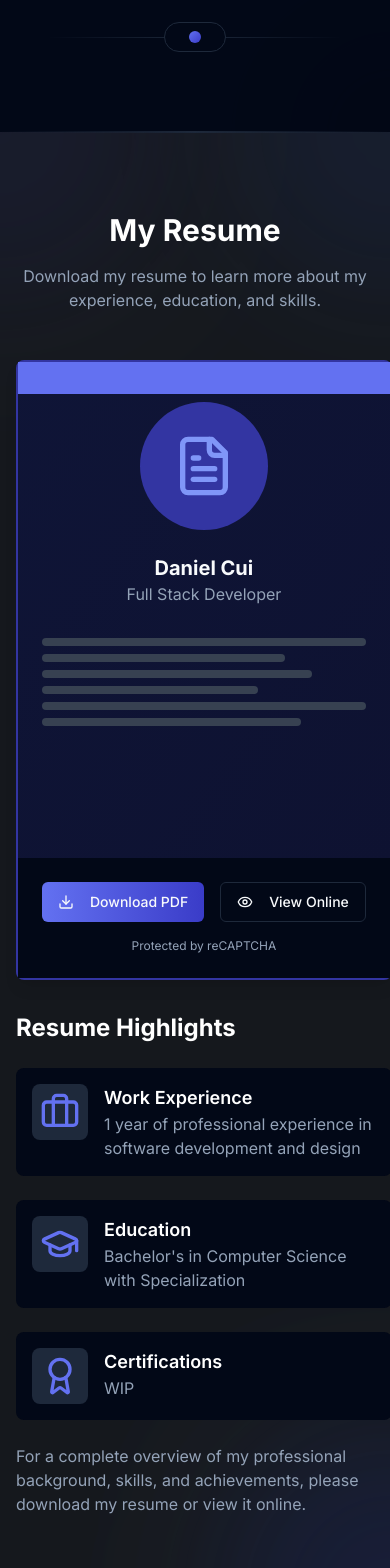
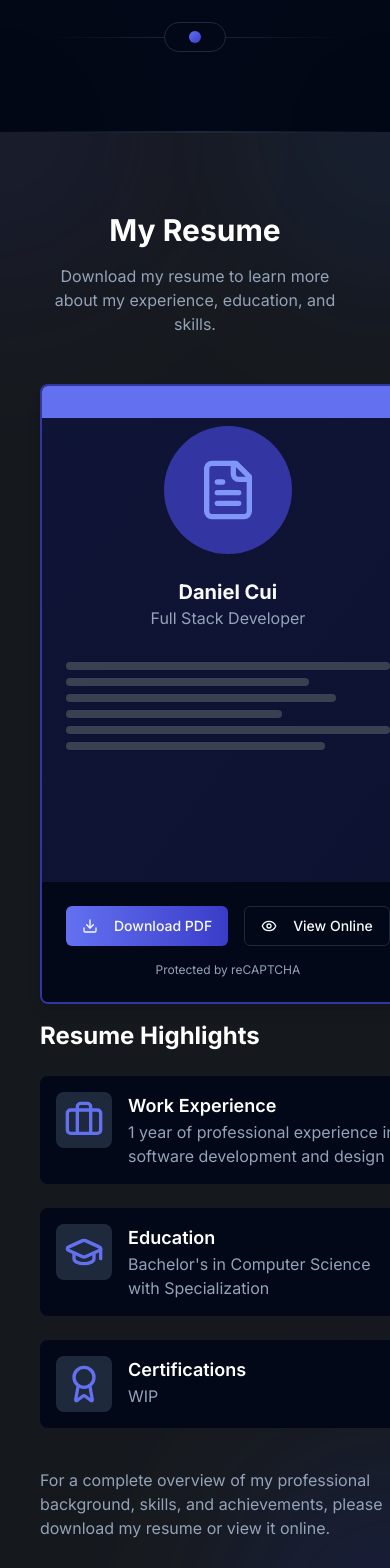
Before and after one commit to YuHuaiCui/portfolio, a Next.js app: page / in a window 390 px wide. Shown: the part 6900-8468 px from the top of the page. Built offline with nearby package versions, Linux system fonts and the light colour scheme.

Commit message:
Fix resume section centering on mobile

```diff
--- a/components/resume.tsx
+++ b/components/resume.tsx
@@ -12,9 +12,15 @@ export default function Resume() {
   const [isDownloading, setIsDownloading] = useState(false)
   const { toast } = useToast()
 
+  // Animation variants
   const containerVariants = {
     hidden: { opacity: 0 },
-    visible: { opacity: 1, transition: { staggerChildren: 0.2 } },
+    visible: {
+      opacity: 1,
+      transition: {
+        staggerChildren: 0.2,
+      },
+    },
   }
 
   const itemVariants = {
@@ -22,6 +28,7 @@ export default function Resume() {
     visible: { opacity: 1, y: 0, transition: { duration: 0.5 } },
   }
 
+  // Resume highlights data
   const resumeHighlights = [
     {
       icon: <Briefcase className="h-10 w-10 text-royal-500" />,
@@ -42,12 +49,13 @@ export default function Resume() {
 
   const handleDownload = async () => {
     setIsDownloading(true)
+
     try {
-      const link = document.createElement("a")
-      link.href = "/api/download"
-      link.download = "DanielCui_Resume.pdf"
-      link.click()
-    } catch {
+      const link = document.createElement("a");
+      link.href = "/api/download" ;
+      link.download = "DanielCui_Resume.pdf";
+      link.click();
+    } catch (error) {
       toast({
         title: "Download Failed",
         description: "An unexpected error occurred. Please try again.",
@@ -59,16 +67,15 @@ export default function Resume() {
   }
 
   return (
-    <section id="resume" className="py-20 px-4 sm:px-6 lg:px-8 bg-muted/30 relative overflow-x-hidden">
-      {/* Top divider */}
-      <div className="absolute top-0 left-0 w-full h-px bg-gradient-to-r from-transparent via-border to-transparent" />
+    <section id="resume" className="py-20 px-2 sm:px-4 bg-muted/30 relative">
+      {/* Simple top border/divider */}
+      <div className="absolute top-0 left-0 w-full h-px bg-gradient-to-r from-transparent via-border to-transparent"></div>
 
-      {/* Decorative backgrounds */}
-      <div className="absolute -top-40 -left-40 w-80 h-80 bg-royal-200 dark:bg-royal-900 rounded-full mix-blend-multiply filter blur-3xl opacity-20" />
-      <div className="absolute -bottom-40 -right-40 w-80 h-80 bg-blue-200 dark:bg-blue-900 rounded-full mix-blend-multiply filter blur-3xl opacity-20" />
+      {/* Background decorations */}
+      <div className="absolute -top-40 -left-40 w-80 h-80 bg-royal-200 dark:bg-royal-900 rounded-full mix-blend-multiply filter blur-3xl opacity-20"></div>
+      <div className="absolute -bottom-40 -right-40 w-80 h-80 bg-blue-200 dark:bg-blue-900 rounded-full mix-blend-multiply filter blur-3xl opacity-20"></div>
 
-      <div className="mx-auto w-full max-w-5xl relative z-10">
-        {/* Header */}
+      <div className="container mx-auto max-w-5xl relative z-10">
         <motion.div
           className="text-center mb-12"
           initial={{ opacity: 0, y: -20 }}
@@ -82,18 +89,18 @@ export default function Resume() {
           </p>
         </motion.div>
 
-        <div className="grid md:grid-cols-2 gap-8 items-start">
-          {/* Left: Preview Card */}
+        <div className="grid md:grid-cols-2 gap-4 md:gap-8 items-center">
+          {/* Left side - Resume preview card */}
           <motion.div
-            className="flex flex-col items-center"
+            className="flex flex-col items-center w-full"
             initial={{ opacity: 0, x: -50 }}
             whileInView={{ opacity: 1, x: 0 }}
             viewport={{ once: true }}
             transition={{ duration: 0.5 }}
           >
-            <Card className="w-full sm:max-w-md border-2 border-royal-200 dark:border-royal-800 shadow-lg">
-              <div className="relative aspect-[3/4] bg-gradient-to-br from-royal-50 to-royal-100 dark:from-royal-900/30 dark:to-royal-950/50 p-6">
-                <div className="absolute top-0 left-0 w-full h-8 bg-royal-500" />
+            <Card className="w-full max-w-md mx-auto overflow-hidden border-2 border-royal-200 dark:border-royal-800 shadow-lg">
+              <div className="relative aspect-[3/4] w-full bg-gradient-to-br from-royal-50 to-royal-100 dark:from-royal-900/30 dark:to-royal-950/50 p-6">
+                <div className="absolute top-0 left-0 w-full h-8 bg-royal-500"></div>
                 <div className="mt-4">
                   <div className="w-32 h-32 mx-auto rounded-full bg-royal-200 dark:bg-royal-800 mb-4 flex items-center justify-center">
                     <FileText className="h-16 w-16 text-royal-600 dark:text-royal-400" />
@@ -103,12 +110,12 @@ export default function Resume() {
                     <p className="text-muted-foreground">Full Stack Developer</p>
                   </div>
                   <div className="mt-8 space-y-2 text-sm">
-                    <div className="h-2 bg-gray-300 dark:bg-gray-700 rounded w-full" />
-                    <div className="h-2 bg-gray-300 dark:bg-gray-700 rounded w-3/4" />
-                    <div className="h-2 bg-gray-300 dark:bg-gray-700 rounded w-5/6" />
-                    <div className="h-2 bg-gray-300 dark:bg-gray-700 rounded w-2/3" />
-                    <div className="h-2 bg-gray-300 dark:bg-gray-700 rounded w-full" />
-                    <div className="h-2 bg-gray-300 dark:bg-gray-700 rounded w-4/5" />
+                    <div className="h-2 bg-gray-300 dark:bg-gray-700 rounded w-full"></div>
+                    <div className="h-2 bg-gray-300 dark:bg-gray-700 rounded w-3/4"></div>
+                    <div className="h-2 bg-gray-300 dark:bg-gray-700 rounded w-5/6"></div>
+                    <div className="h-2 bg-gray-300 dark:bg-gray-700 rounded w-2/3"></div>
+                    <div className="h-2 bg-gray-300 dark:bg-gray-700 rounded w-full"></div>
+                    <div className="h-2 bg-gray-300 dark:bg-gray-700 rounded w-4/5"></div>
                   </div>
                 </div>
               </div>
@@ -117,11 +124,18 @@ export default function Resume() {
                   <Button
                     onClick={handleDownload}
                     disabled={isDownloading}
-                    className="bg-gradient-to-r from-royal-500 to-royal-700 hover:from-royal-600 hover:to-royal-800 border-0 transition-all duration-300 hover:scale-105 hover:shadow-md hover:shadow-royal-500/20 dark:hover:shadow-royal-700/20 relative overflow-hidden group"
+                    className="bg-gradient-to-r from-royal-500 to-royal-700 hover:from-royal-600 hover:to-royal-800 border-0
+  transition-all duration-300 hover:scale-105 hover:shadow-md hover:shadow-royal-500/20
+  dark:hover:shadow-royal-700/20 relative overflow-hidden group"
                   >
-                    <span className="absolute inset-0 w-full h-full bg-gradient-to-r from-royal-400/0 via-white/10 to-royal-400/0 transform -translate-x-full group-hover:translate-x-full transition-transform duration-700 ease-in-out" />
+                    <span
+                      className="absolute inset-0 w-full h-full bg-gradient-to-r from-royal-400/0 via-white/10 to-royal-400/0
+      transform -translate-x-full group-hover:translate-x-full transition-transform duration-700 ease-in-out"
+                    ></span>
                     {isDownloading ? (
-                      <Loader2 className="mr-2 h-4 w-4 animate-spin" />
+                      <>
+                        <Loader2 className="mr-2 h-4 w-4 animate-spin" />
+                      </>
                     ) : (
                       <>
                         <Download className="mr-2 h-4 w-4 transition-transform group-hover:rotate-12 duration-200" />
@@ -132,7 +146,8 @@ export default function Resume() {
                   <Button
                     asChild
                     variant="outline"
-                    className="transition-all duration-300 hover:scale-105 hover:bg-background/80 hover:border-royal-300 dark:hover:border-royal-700 group"
+                    className="transition-all duration-300 hover:scale-105 hover:bg-background/80 hover:border-royal-300
+  dark:hover:border-royal-700 group"
                   >
                     <Link href="/DanielCui_Resume.pdf" target="_blank" rel="noopener noreferrer">
                       <Eye className="mr-2 h-4 w-4 transition-transform group-hover:rotate-12 duration-200" />
@@ -145,7 +160,7 @@ export default function Resume() {
             </Card>
           </motion.div>
 
-          {/* Right: Highlights */}
+          {/* Right side - Resume highlights */}
           <motion.div
             variants={containerVariants}
             initial="hidden"
@@ -154,9 +169,9 @@ export default function Resume() {
             className="space-y-6"
           >
             <h3 className="text-2xl font-bold mb-6">Resume Highlights</h3>
-            {resumeHighlights.map((item, idx) => (
+            {resumeHighlights.map((item, index) => (
               <motion.div
-                key={idx}
+                key={index}
                 variants={itemVariants}
                 className="flex items-start gap-4 p-4 rounded-lg bg-card hover:bg-muted/50 transition-colors duration-300"
               >
@@ -167,7 +182,7 @@ export default function Resume() {
                 </div>
               </motion.div>
             ))}
-            <motion.div variants={itemVariants}>
+            <motion.div variants={itemVariants} className="pt-4">
               <p className="text-muted-foreground">
                 For a complete overview of my professional background, skills, and achievements, please download my
                 resume or view it online.
@@ -177,8 +192,8 @@ export default function Resume() {
         </div>
       </div>
 
-      {/* Bottom divider */}
-      <div className="absolute bottom-0 left-0 w-full h-px bg-gradient-to-r from-transparent via-border to-transparent" />
+      {/* Simple bottom border/divider */}
+      <div className="absolute bottom-0 left-0 w-full h-px bg-gradient-to-r from-transparent via-border to-transparent"></div>
     </section>
   )
 }
```
